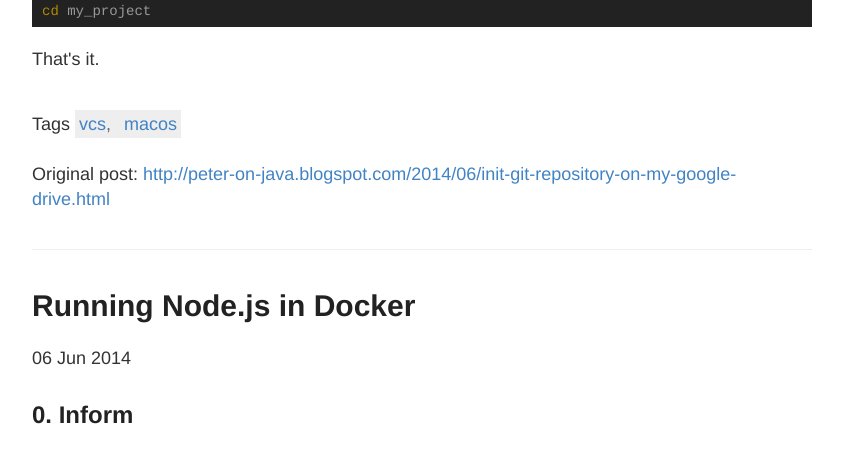
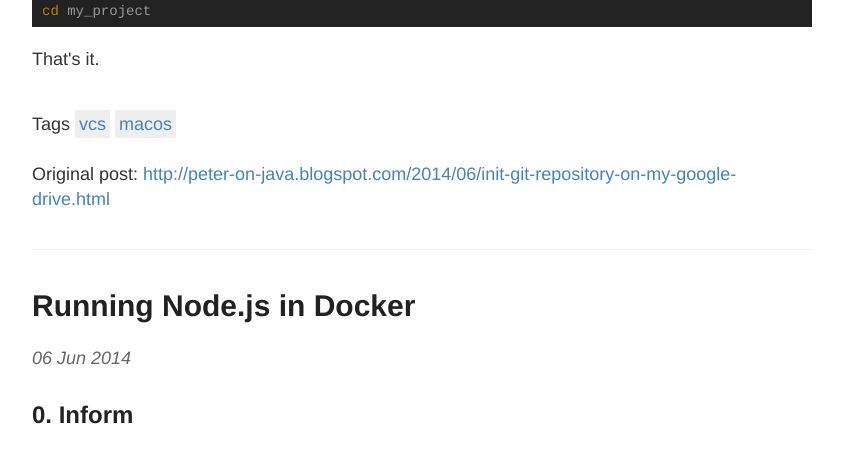
Before and after one commit to peterkeller/peterkeller.github.io, a Jekyll site: the page built from index.html, in a window 1280 px wide and 900 px high, scrolled down 5602 px. Shown: the part 146-600 px from the top of the window, without its empty margins (218-1061 px from the left). Built offline with Jekyll 4.4.1, drawn with Linux system fonts in a browser that asks for light colours; the list of posts is cut into pages by our own code.

Commit message:
Minor blog styling

```diff
--- a/_layouts/post.html
+++ b/_layouts/post.html
@@ -5,7 +5,7 @@
 <article class="post">
   <h1>{{ page.title }}</h1>
 
-  <time datetime="{{ page.date | date_to_xmlschema }}" class="post-date">{{ page.date | date_to_string }}</time>
+  <time class="date" datetime="{{ page.date | date_to_xmlschema }}" class="post-date">{{ page.date | date_to_string }}</time>
 
   <div class="entry">
     {{ content }}
--- a/index.html
+++ b/index.html
@@ -16,7 +16,7 @@
       </a>
     </h1>
 
-    <time datetime="{{ post.date | date_to_xmlschema }}" class="post-date">{{ post.date | date_to_string }}</time>
+    <time class="date" datetime="{{ post.date | date_to_xmlschema }}" class="post-date">{{ post.date | date_to_string }}</time>
 
     {{ post.content }}
 
@@ -25,9 +25,7 @@
     {% if post.tags.size > 0 %}
         Tags
         {% for tag in post.tags %}
-        <span class="tag">
-            <a href="/tag/#{{ tag | downcase }}">{{ tag | downcase }}</a>{% unless forloop.last %}, {% endunless %}
-        </span>
+        <span class="tag"><a href="/tag/#{{ tag | downcase }}">{{ tag | downcase }}</a></span>
         {% endfor %}
     {% endif %}
 
```
